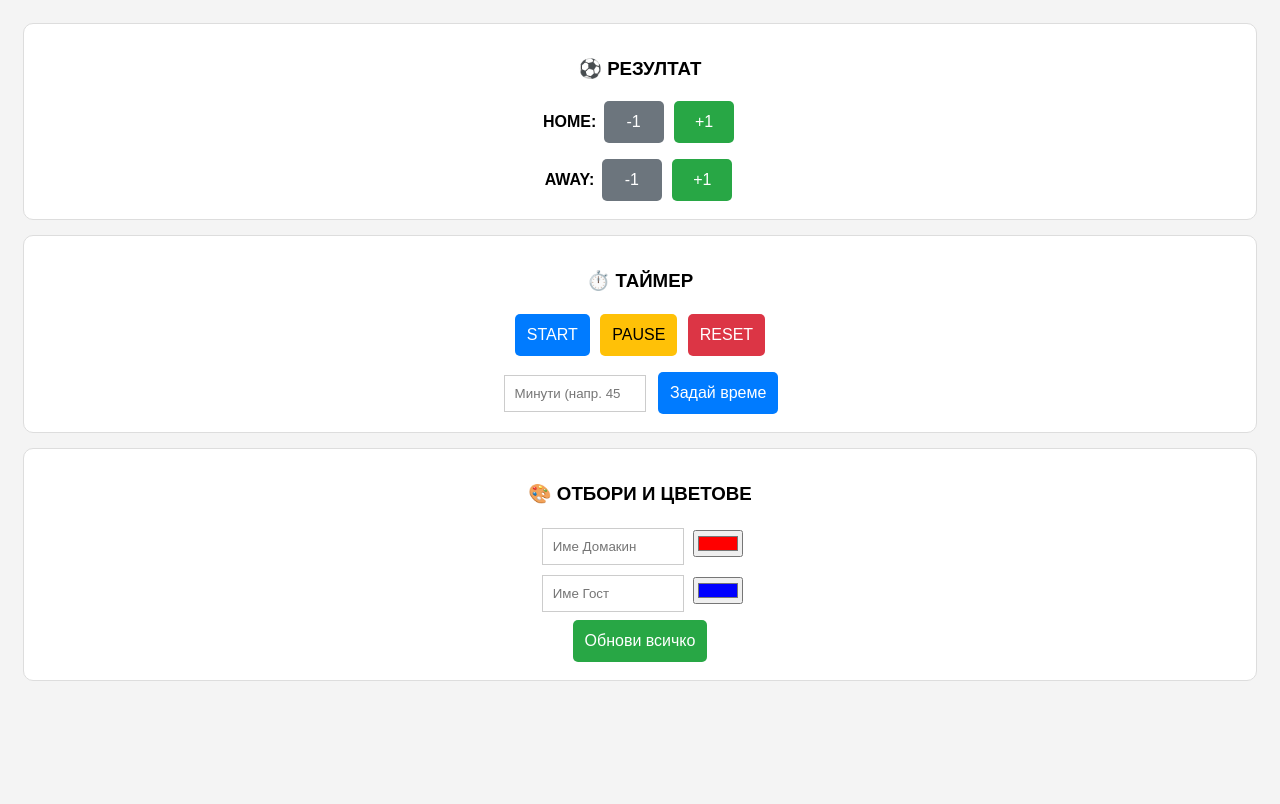
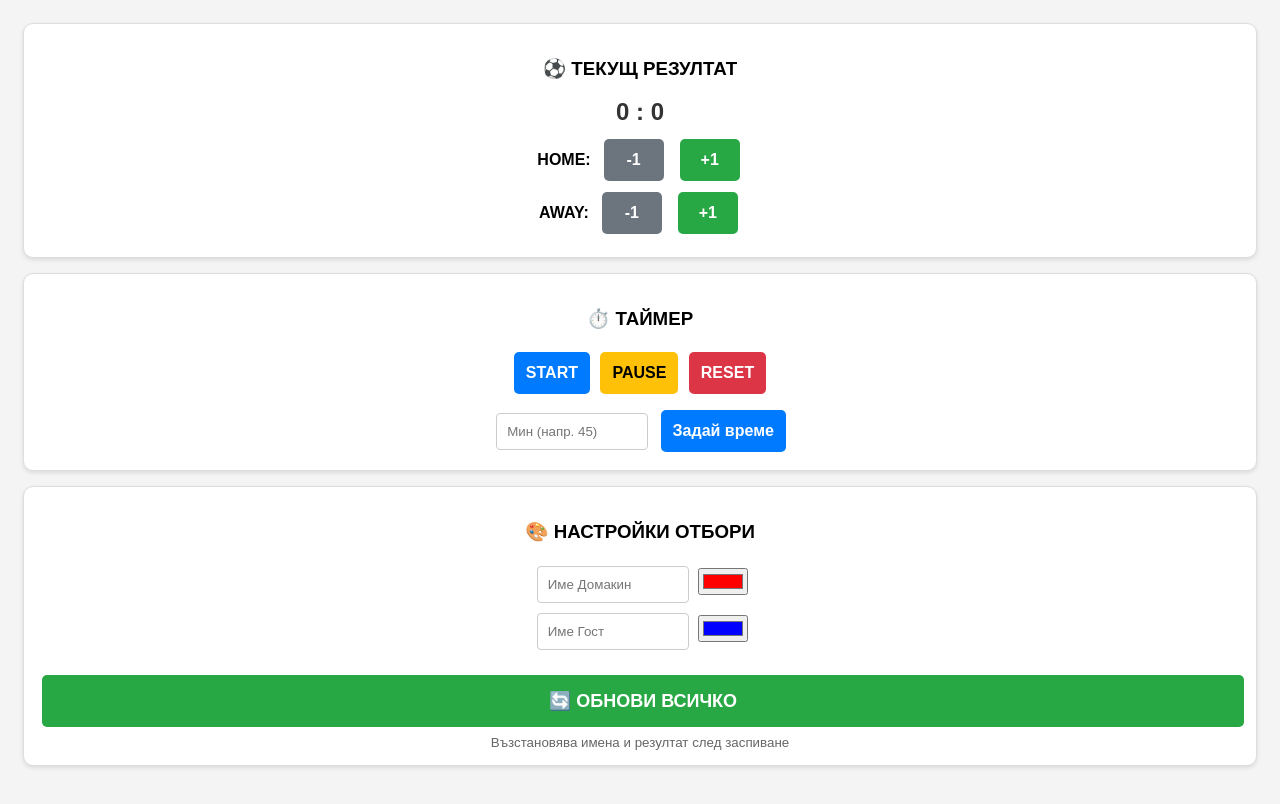
Before and after one commit to fcsportist1959-cell/scoreboard, a website: page public/admin.html in a window 1280 px wide. Drawn offline with nearby package versions, Linux system fonts and the light colour scheme; no server answers.

Commit message:
Update admin.html

```diff
--- a/public/admin.html
+++ b/public/admin.html
@@ -3,26 +3,33 @@
 <head>
     <meta charset="UTF-8">
     <meta name="viewport" content="width=device-width, initial-scale=1.0">
+    <title>Admin Panel - Scoreboard</title>
     <style>
         body { font-family: sans-serif; padding: 15px; background: #f4f4f4; text-align: center; }
-        .card { background: white; padding: 15px; border-radius: 10px; margin-bottom: 15px; border: 1px solid #ddd; }
-        button { padding: 12px; font-size: 16px; margin: 3px; border-radius: 5px; border: none; cursor: pointer; min-width: 60px; }
+        .card { background: white; padding: 15px; border-radius: 10px; margin-bottom: 15px; border: 1px solid #ddd; box-shadow: 0 2px 4px rgba(0,0,0,0.1); }
+        button { padding: 12px; font-size: 16px; margin: 3px; border-radius: 5px; border: none; cursor: pointer; min-width: 60px; font-weight: bold; }
         .btn-plus { background: #28a745; color: white; }
         .btn-minus { background: #6c757d; color: white; }
         .btn-blue { background: #007bff; color: white; }
-        input[type="text"], input[type="number"] { padding: 10px; margin: 5px; width: 120px; border: 1px solid #ccc; }
+        .btn-update { background: #28a745; color: white; width: 100%; margin-top: 10px; padding: 15px; font-size: 18px; }
+        input[type="text"], input[type="number"] { padding: 10px; margin: 5px; width: 130px; border: 1px solid #ccc; border-radius: 4px; }
+        .score-display { font-size: 24px; font-weight: bold; margin: 10px 0; color: #333; }
+        .team-row { display: flex; align-items: center; justify-content: center; gap: 10px; margin-bottom: 5px; }
     </style>
 </head>
 <body>
 
     <div class="card">
-        <h3>⚽ РЕЗУЛТАТ</h3>
-        <div>
+        <h3>⚽ ТЕКУЩ РЕЗУЛТАТ</h3>
+        <div class="score-display">
+            <span id="hDisplay">0</span> : <span id="aDisplay">0</span>
+        </div>
+        <div class="team-row">
             <b>HOME:</b>
             <button class="btn-minus" onclick="change(-1, 0)">-1</button>
             <button class="btn-plus" onclick="change(1, 0)">+1</button>
         </div>
-        <div style="margin-top:10px;">
+        <div class="team-row">
             <b>AWAY:</b>
             <button class="btn-minus" onclick="change(0, -1)">-1</button>
             <button class="btn-plus" onclick="change(0, 1)">+1</button>
@@ -35,29 +42,71 @@
         <button style="background:#ffc107;" onclick="timer('pause')">PAUSE</button>
         <button style="background:#dc3545; color:white;" onclick="timer('reset')">RESET</button>
         <div style="margin-top:10px;">
-            <input type="number" id="setMins" placeholder="Минути (напр. 45)">
+            <input type="number" id="setMins" placeholder="Мин (напр. 45)">
             <button class="btn-blue" onclick="setManualTime()">Задай време</button>
         </div>
     </div>
 
     <div class="card">
-        <h3>🎨 ОТБОРИ И ЦВЕТОВЕ</h3>
-        <input type="text" id="hNameInput" placeholder="Име Домакин">
-        <input type="color" id="hColorInput" value="#ff0000"><br>
-        <input type="text" id="aNameInput" placeholder="Име Гост">
-        <input type="color" id="aColorInput" value="#0000ff"><br>
-        <button class="btn-plus" onclick="updateTeams()">Обнови всичко</button>
+        <h3>🎨 НАСТРОЙКИ ОТБОРИ</h3>
+        <div style="margin-bottom: 10px;">
+            <input type="text" id="hNameInput" placeholder="Име Домакин" oninput="saveToLocal()">
+            <input type="color" id="hColorInput" value="#ff0000" onchange="saveToLocal()"><br>
+            <input type="text" id="aNameInput" placeholder="Име Гост" oninput="saveToLocal()">
+            <input type="color" id="aColorInput" value="#0000ff" onchange="saveToLocal()">
+        </div>
+        <button class="btn-update" onclick="updateEverything()">🔄 ОБНОВИ ВСИЧКО</button>
+        <small style="color: #666; display: block; margin-top: 5px;">Възстановява имена и резултат след заспиване</small>
     </div>
 
     <script src="/socket.io/socket.io.js"></script>
     <script>
         const socket = io();
-        let s = { home: 0, away: 0 };
-        socket.on('update', (data) => { s = data; });
+        let s = { home: 0, away: 0, homeName: "", awayName: "" };
+
+        // При получаване на данни от сървъра
+        socket.on('update', (data) => {
+            s = data;
+            document.getElementById('hDisplay').innerText = data.home;
+            document.getElementById('aDisplay').innerText = data.away;
+            saveToLocal(); // Автоматично запазваме актуалния резултат
+        });
+
+        // Функция за запазване в браузъра (localStorage)
+        function saveToLocal() {
+            const dataToSave = {
+                hName: document.getElementById('hNameInput').value,
+                aName: document.getElementById('aNameInput').value,
+                hColor: document.getElementById('hColorInput').value,
+                aColor: document.getElementById('aColorInput').value,
+                home: s.home,
+                away: s.away
+            };
+            localStorage.setItem('scoreboardCache', JSON.stringify(dataToSave));
+        }
+
+        // Зареждане на данните при отваряне на страницата
+        window.onload = function() {
+            const saved = localStorage.getItem('scoreboardCache');
+            if (saved) {
+                const data = JSON.parse(saved);
+                document.getElementById('hNameInput').value = data.hName || "";
+                document.getElementById('aNameInput').value = data.aName || "";
+                document.getElementById('hColorInput').value = data.hColor || "#ff0000";
+                document.getElementById('aColorInput').value = data.aColor || "#0000ff";
+                s.home = data.home || 0;
+                s.away = data.away || 0;
+                document.getElementById('hDisplay').innerText = s.home;
+                document.getElementById('aDisplay').innerText = s.away;
+            }
+        };
 
         function change(h, a) {
-            socket.emit('changeScore', { home: Math.max(0, s.home + h), away: Math.max(0, s.away + a) });
+            const newHome = Math.max(0, s.home + h);
+            const newAway = Math.max(0, s.away + a);
+            socket.emit('changeScore', { home: newHome, away: newAway });
         }
+
         function timer(cmd) { socket.emit('controlTimer', cmd); }
 
         function setManualTime() {
@@ -65,13 +114,18 @@
             if(mins !== "") socket.emit('setManualTime', mins);
         }
 
-        function updateTeams() {
+        // Основната функция за възстановяване
+        function updateEverything() {
+            saveToLocal();
             socket.emit('changeScore', {
-                homeName: document.getElementById('hNameInput').value || s.homeName,
-                awayName: document.getElementById('aNameInput').value || s.awayName,
+                homeName: document.getElementById('hNameInput').value,
+                awayName: document.getElementById('aNameInput').value,
                 homeColor: document.getElementById('hColorInput').value,
-                awayColor: document.getElementById('aColorInput').value
+                awayColor: document.getElementById('aColorInput').value,
+                home: s.home,
+                away: s.away
             });
+            alert("Данните са изпратени успешно!");
         }
     </script>
 </body>
```
